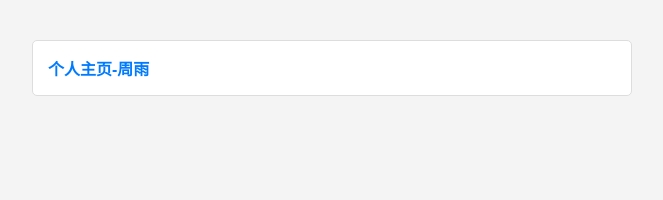
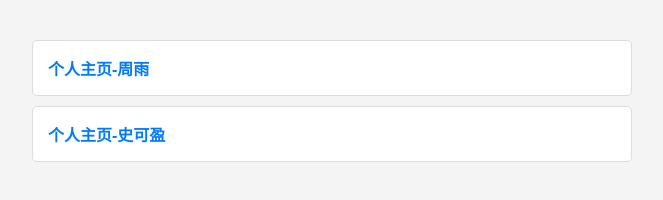
Before and after one commit to Gyajod/Gyajod.github.io, a plain HTML site: page catalog.html in a window 1280 px wide. Shown: the whole page, without its empty margins (308-971 px from the left). Drawn offline with Linux system fonts and the light colour scheme.

Commit message:
Add link for 史可盈 to personal homepage

```diff
--- a/catalog.html
+++ b/catalog.html
@@ -54,7 +54,9 @@
     <ul>
         <!-- 在这里添加个人主页的链接 -->
         <li><a href="index.html">个人主页-周雨</a></li>
+        <li><a href="sky-page.html">个人主页-史可盈</a></li>
     </ul>
 </body>
 
+
 </html></html>
```
